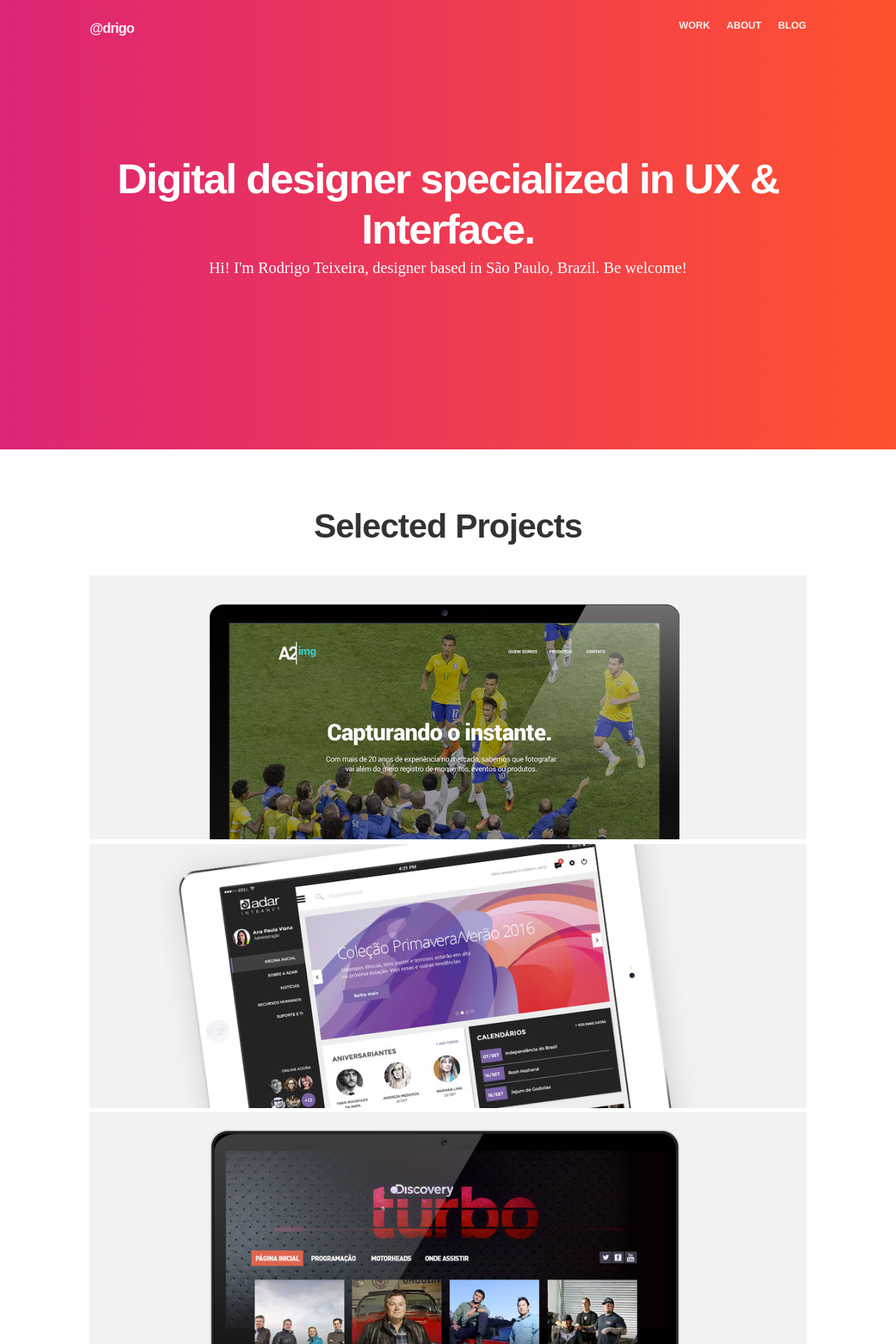
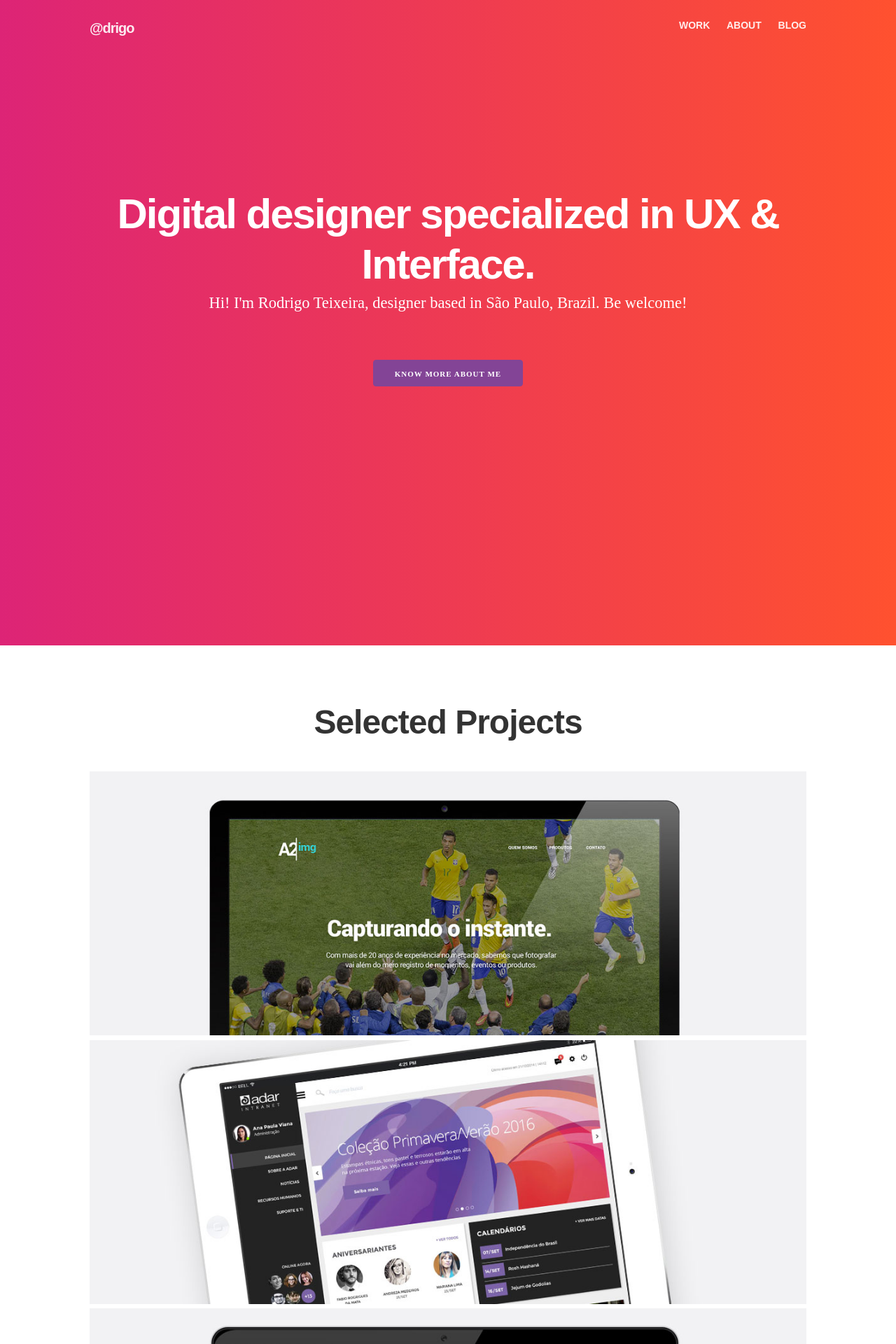
Before and after one commit to drigoteixeira/drigoteixeira.github.io, a Jekyll site: the page built from index.html, in a window 1280 px wide. Shown: the top 1920 px of the page at 70% size. Built offline with Jekyll 4.4.1, drawn with Linux system fonts in a browser that asks for light colours; nearby versions of some CDN libraries.

Commit message:
Update cover effect on homepage

```diff
--- a/_scss/buttons.scss
+++ b/_scss/buttons.scss
@@ -43,8 +43,8 @@
 input[type="reset"].button-primary,
 input[type="button"].button-primary {
     color: $white;
-    background-color: $red;
-    border-color: $red;
+    background-color: #834496;
+    border-color: #834496;
 }
 
 .button.button-primary:hover,
--- a/_scss/layout.scss
+++ b/_scss/layout.scss
@@ -16,7 +16,7 @@
 }
 
 .hero-cover {
-    padding: 100px 0;
+    padding: 150px 0;
 }
 
 .jumbo {
--- a/_scss/utilities.scss
+++ b/_scss/utilities.scss
@@ -32,11 +32,11 @@
   right: 0;
   bottom: 0;
   left: 0;
-  margin: auto;
-  width: 400px;
-  height: 400px;
-  opacity: 0.9;
-  filter: alpha(opacity=90); /* For IE8 and earlier */
+  margin: 0 auto;
+  width: 500px;
+  height: 500px;
+  opacity: 0.7;
+  filter: alpha(opacity=70); /* For IE8 and earlier */
 }
 .circles {
   animation: z 10s linear infinite alternate;
--- a/index.html
+++ b/index.html
@@ -7,6 +7,7 @@
             <div class="twelve columns jumbo">
                 <h1 class="heading">Digital designer specialized in UX &amp; Interface.</h1>
                 <p>Hi! I'm Rodrigo Teixeira, designer based in São Paulo, Brazil. Be welcome!</p>
+                <p class="next-project"><a class="button button-primary" href="/work/">Know more about me</a></p>
             </div>
             <div class="circles"></div>
         </div>
```
